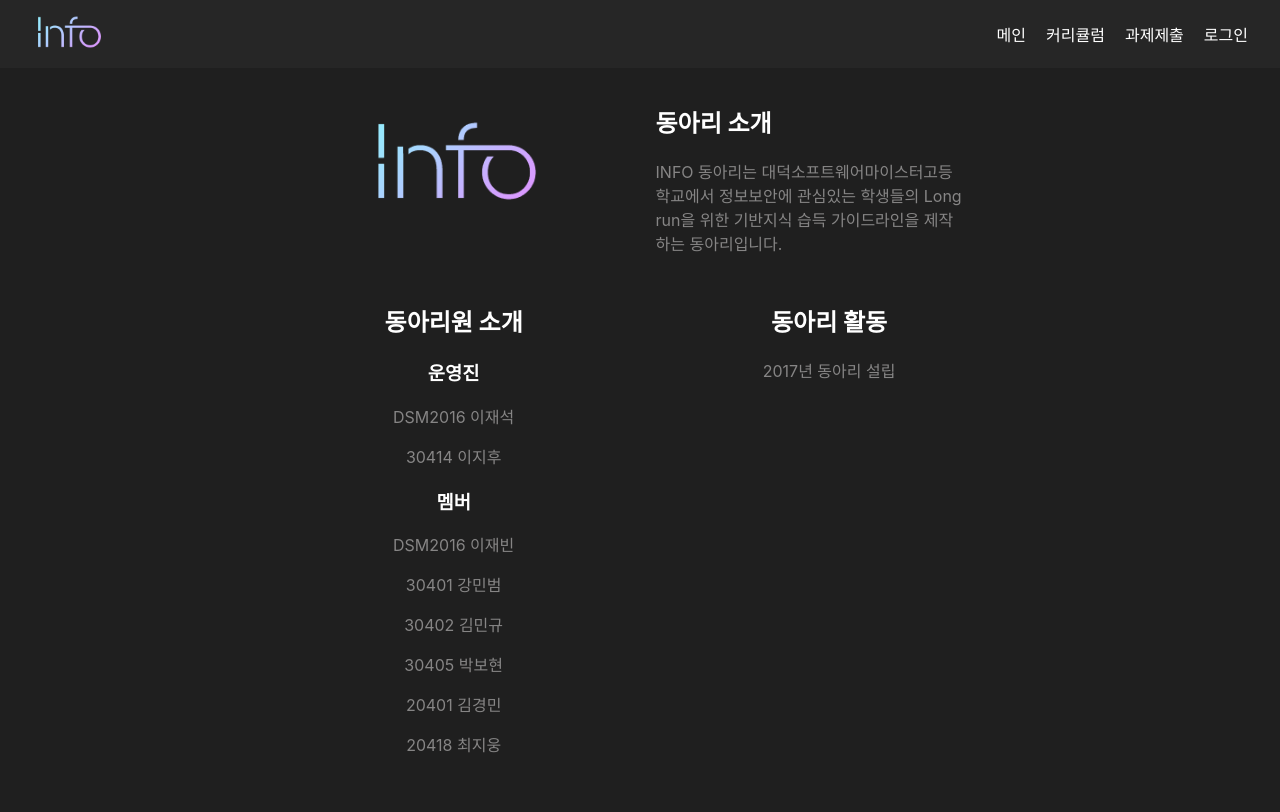
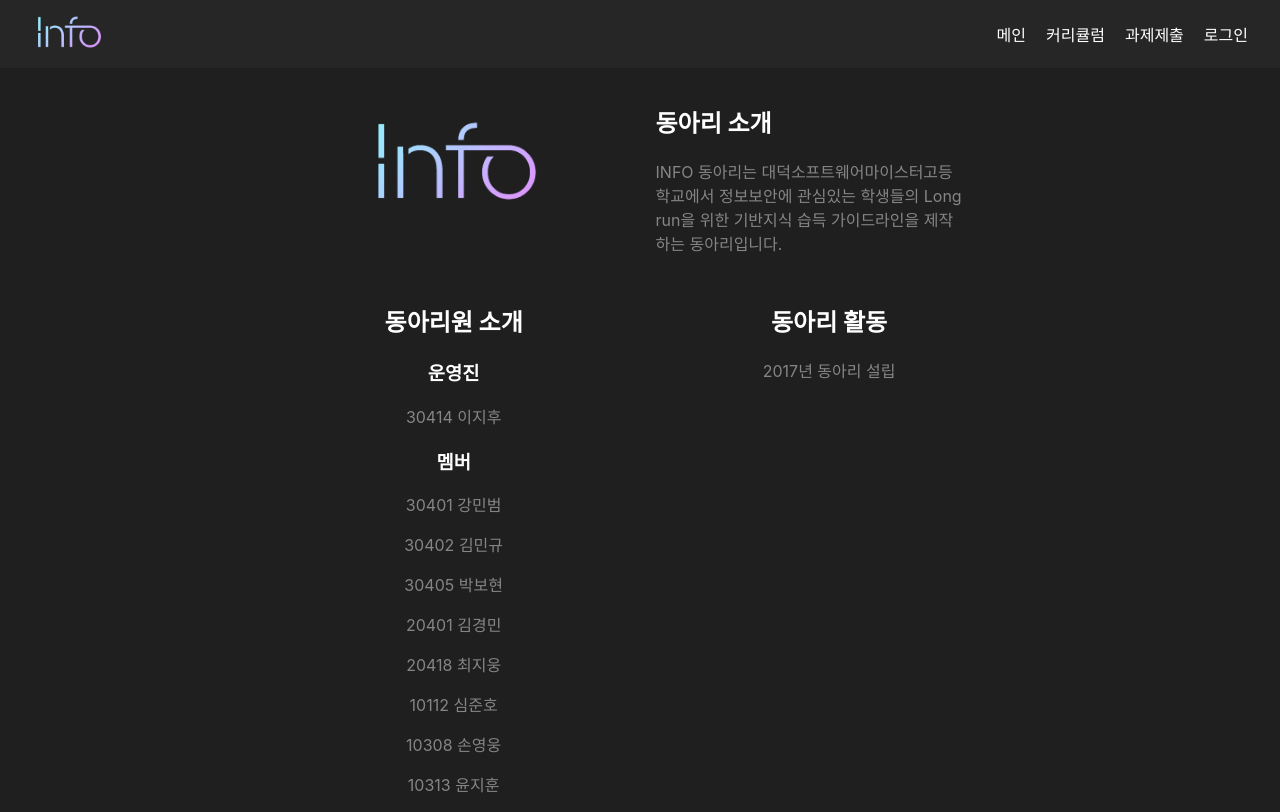
Before and after one commit to ysjk2003/INFO_Front, a React (Create React App) app: page / in a window 1280 px wide. Built offline with nearby package versions, Linux system fonts and the light colour scheme.

Commit message:
[Modify] Access Control

```diff
--- a/src/pages/Assignment/Assignment.js
+++ b/src/pages/Assignment/Assignment.js
@@ -2,6 +2,14 @@ import React, { Component } from 'react';
 import './Assignment.css'
 
 class Assignment extends Component {
+
+    componentWillMount() {
+        if(!localStorage.getItem('isLogin')) {
+            alert('로그인을 해주세요!')
+            this.props.history.push('/')
+        }
+    }
+
     render () {
         return (
             <div>
--- a/src/pages/Board/Board.js
+++ b/src/pages/Board/Board.js
@@ -23,6 +23,13 @@ class Board extends Component {
 
     componentWillReceiveProps(nextProps) {
         this.getTitle(nextProps);
+    }
+
+    componentWillMount() {
+        if(!localStorage.getItem('isLogin')) {
+            alert('로그인을 해주세요!')
+            this.props.history.push('/')
+        }
     }
 
     getTitle = async (nextProps) => {
--- a/src/pages/Curriculum/Curriculum.js
+++ b/src/pages/Curriculum/Curriculum.js
@@ -3,7 +3,7 @@ import c from 'resource/c.png';
 import network from 'resource/network.png';
 import python from 'resource/python.png';
 import './Curriculum.css';
-import { Link } from 'react-router-dom';
+import { Link, withRouter } from 'react-router-dom';
 
 class Curriculum extends Component {
     state = {
@@ -16,6 +16,13 @@ class Curriculum extends Component {
             subject : name
         });
         this.props.setSubject(name)
+    }
+
+    componentWillMount() {
+        if(!localStorage.getItem('isLogin')) {
+            alert('로그인을 해주세요!')
+            this.props.history.push('/')
+        }
     }
 
     render() {
@@ -37,4 +44,4 @@ class Curriculum extends Component {
     }
 }
 
-export default Curriculum;
+export default withRouter(Curriculum);
--- a/src/pages/Main/Member.js
+++ b/src/pages/Main/Member.js
@@ -3,21 +3,21 @@ import React, { Component } from 'react';
 class Member extends Component {
     state = {
         information: [
-            {
-                id: 0,
-                number: 'DSM2016',
-                name: '이재석'
-            },
+            // {
+            //     id: 0,
+            //     number: 'DSM2016',
+            //     name: '이재석'
+            // },
             {
                 id: 0,
                 number: '30414',
                 name: '이지후'
             },
-            {
-                id: 1,
-                number: 'DSM2016',
-                name: '이재빈'
-            },
+            // {
+            //     id: 1,
+            //     number: 'DSM2016',
+            //     name: '이재빈'
+            // },
             {
                 id: 1,
                 number: '30401',
@@ -42,6 +42,21 @@ class Member extends Component {
                 id: 1,
                 number: '20418',
                 name: '최지웅'
+            },
+            {
+                id:1,
+                number: '10112',
+                name: '심준호'
+            },
+            {
+                id: 1,
+                number: '10308',
+                name: '손영웅'
+            },
+            {
+                id: 1,
+                number: '10313',
+                name: '윤지훈'
             }
         ]
     }
--- a/src/pages/Post/Post.js
+++ b/src/pages/Post/Post.js
@@ -26,6 +26,10 @@ class Post extends Component {
     }
 
     componentWillMount() {
+        if(!localStorage.getItem('isLogin')) {
+            alert('로그인을 해주세요!')
+            this.props.history.push('/')
+        }
         if(this.props.location.state){
             this.setState({
                 title: this.props.location.state.title
```
